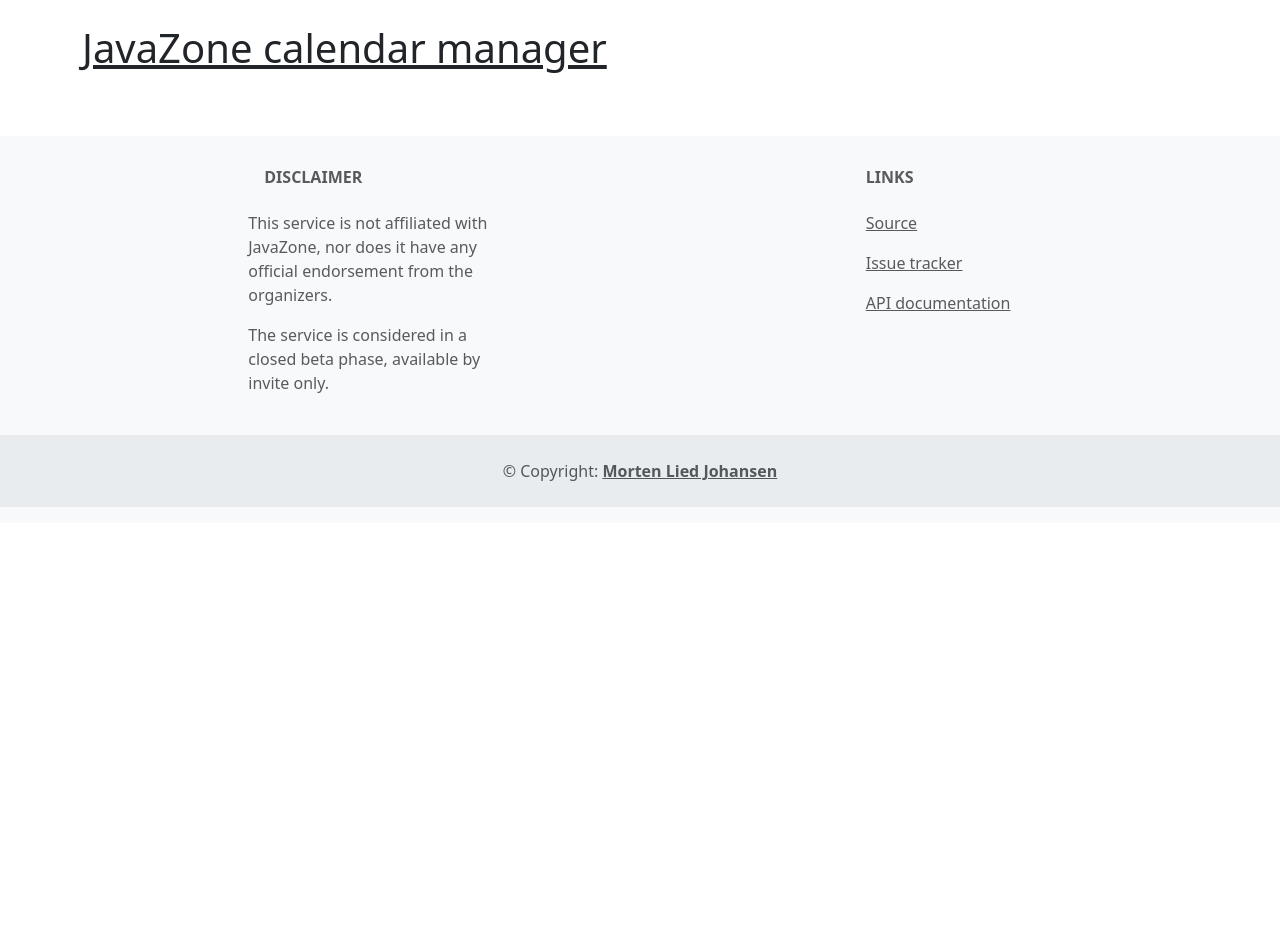
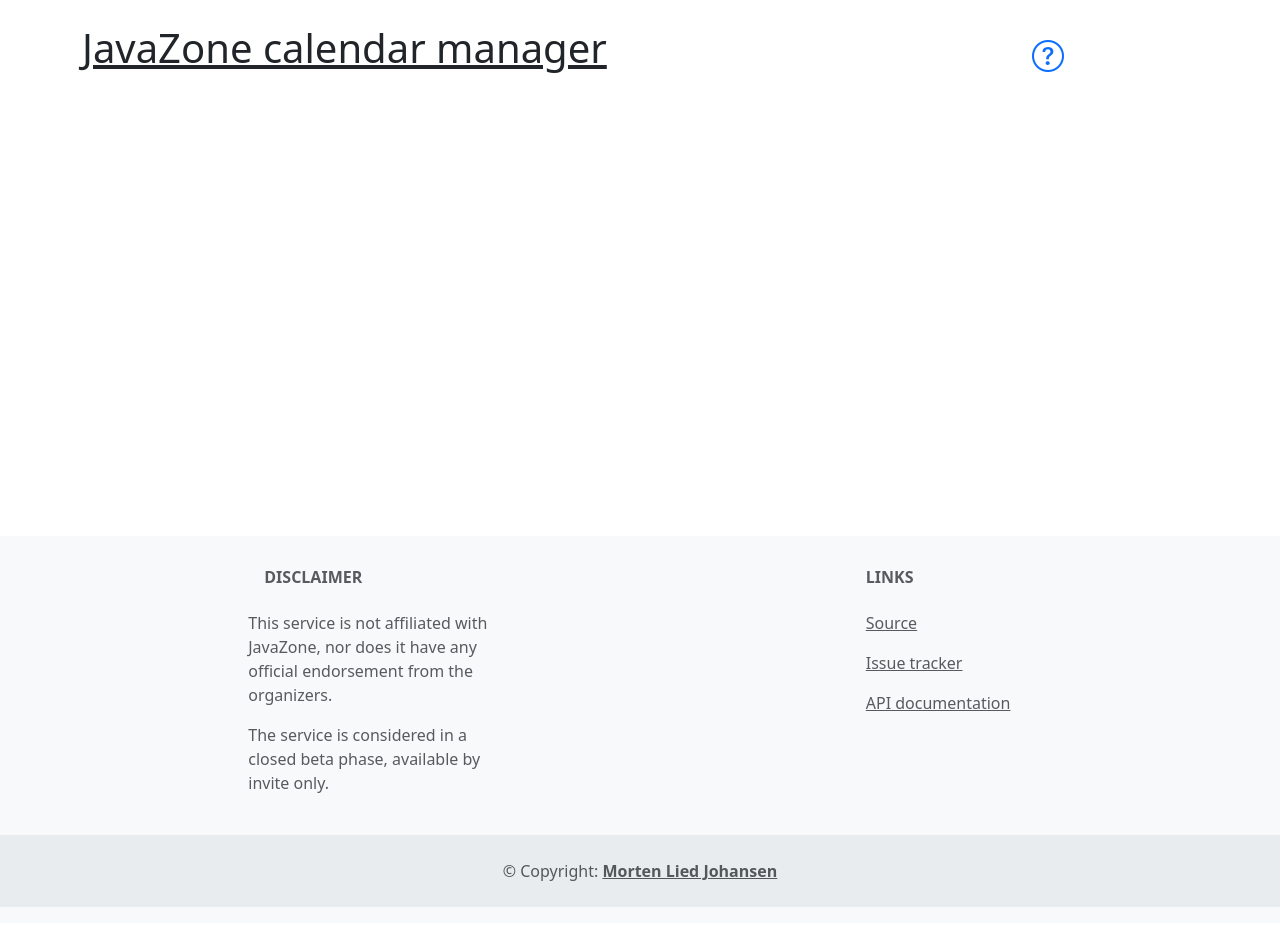
Before and after one commit to mortenlj/javazone, a FastAPI app: template templates/base.html.j2 in a window 1280 px wide. Before the commit the page ends 507 px from the top, so only its background shows below. Run offline with FastAPI, Linux system fonts and the light colour scheme; the template is opened without the code that fills it, so the values that code supplies are empty; parts of the project's set-up code (start-up, migrations or seed data) failed here and were passed over.

Commit message:
Add user icon/login icon to top right

```diff
--- a/templates/base.html.j2
+++ b/templates/base.html.j2
@@ -1,10 +1,14 @@
 <!doctype html>
 <html lang="en">
 <head>
-    <meta charset="utf-8" />
-    <meta name="viewport" content="width=device-width, initial-scale=1" />
-    <link href="https://cdn.jsdelivr.net/npm/bootstrap@5.3.3/dist/css/bootstrap.min.css" rel="stylesheet" integrity="sha384-QWTKZyjpPEjISv5WaRU9OFeRpok6YctnYmDr5pNlyT2bRjXh0JMhjY6hW+ALEwIH" crossorigin="anonymous">
-    <script src="https://cdn.jsdelivr.net/npm/bootstrap@5.3.3/dist/js/bootstrap.bundle.min.js" integrity="sha384-YvpcrYf0tY3lHB60NNkmXc5s9fDVZLESaAA55NDzOxhy9GkcIdslK1eN7N6jIeHz" crossorigin="anonymous"></script>
+    <meta charset="utf-8"/>
+    <meta name="viewport" content="width=device-width, initial-scale=1"/>
+    <link href="https://cdn.jsdelivr.net/npm/bootstrap@5.3.3/dist/css/bootstrap.min.css" rel="stylesheet"
+          integrity="sha384-QWTKZyjpPEjISv5WaRU9OFeRpok6YctnYmDr5pNlyT2bRjXh0JMhjY6hW+ALEwIH" crossorigin="anonymous">
+    <link rel="stylesheet" href="https://cdn.jsdelivr.net/npm/bootstrap-icons@1.13.1/font/bootstrap-icons.min.css">
+    <script src="https://cdn.jsdelivr.net/npm/bootstrap@5.3.3/dist/js/bootstrap.bundle.min.js"
+            integrity="sha384-YvpcrYf0tY3lHB60NNkmXc5s9fDVZLESaAA55NDzOxhy9GkcIdslK1eN7N6jIeHz"
+            crossorigin="anonymous"></script>
     <title>{% block title %}{{ request.app.title }}{% endblock %}</title>
     {% block head %}
     {% endblock %}
@@ -13,8 +17,19 @@
 <div style="display: contents">
     <main class="text-center text-lg-start bg-body">
         <div class="container py-4">
-            <h1 class="mb-3"><a class="h1 mb-3" href="/">{{ request.app.title }}</a></h1>
-            <div class="hstack row align-items-start">
+            <div class="hstack row">
+                <h1 class="mb-3 col-10"><a class="h1 mb-3" href="/">{{ request.app.title }}</a></h1>
+                <div class="col-2">
+                    {% if user %}
+                        <i class="bi bi-person-circle" style="font-size: 2rem"></i>
+                    {% else %}
+                        <a href="{{ url_for("login") }}?redirect_url={{ request.url }}">
+                            <i class="bi bi-question-circle" style="font-size: 2rem"></i>
+                        </a>
+                    {% endif %}
+                </div>
+            </div>
+            <div class="hstack row align-items-start py-5" style="min-height: 50vh !important;">
                 <div class="col-10">
                     {% block content %}{% endblock %}
                 </div>
@@ -38,7 +53,8 @@
                         <h6 class="text-uppercase fw-bold mb-4">
                             <i class="fas fa-gem me-3"></i>Disclaimer
                         </h6>
-                        <p>This service is not affiliated with JavaZone, nor does it have any official endorsement from the organizers.</p>
+                        <p>This service is not affiliated with JavaZone, nor does it have any official endorsement
+                            from the organizers.</p>
                         <p>The service is considered in a closed beta phase, available by invite only.</p>
                     </div>
                     <!-- Section: Disclaimer  -->
@@ -52,7 +68,8 @@
                             <a href="https://github.com/mortenlj/javazone" class="text-reset">Source</a>
                         </p>
                         <p>
-                            <a href="https://github.com/mortenlj/javazone/issues" class="text-reset">Issue tracker</a>
+                            <a href="https://github.com/mortenlj/javazone/issues" class="text-reset">Issue
+                                tracker</a>
                         </p>
                         <p>
                             <a href="/docs" class="text-reset">API documentation</a>
```
Also changed, not shown: javazone/http/deps.py (+12 -2 lines), javazone/http/www/__init__.py (+17 -4 lines).
